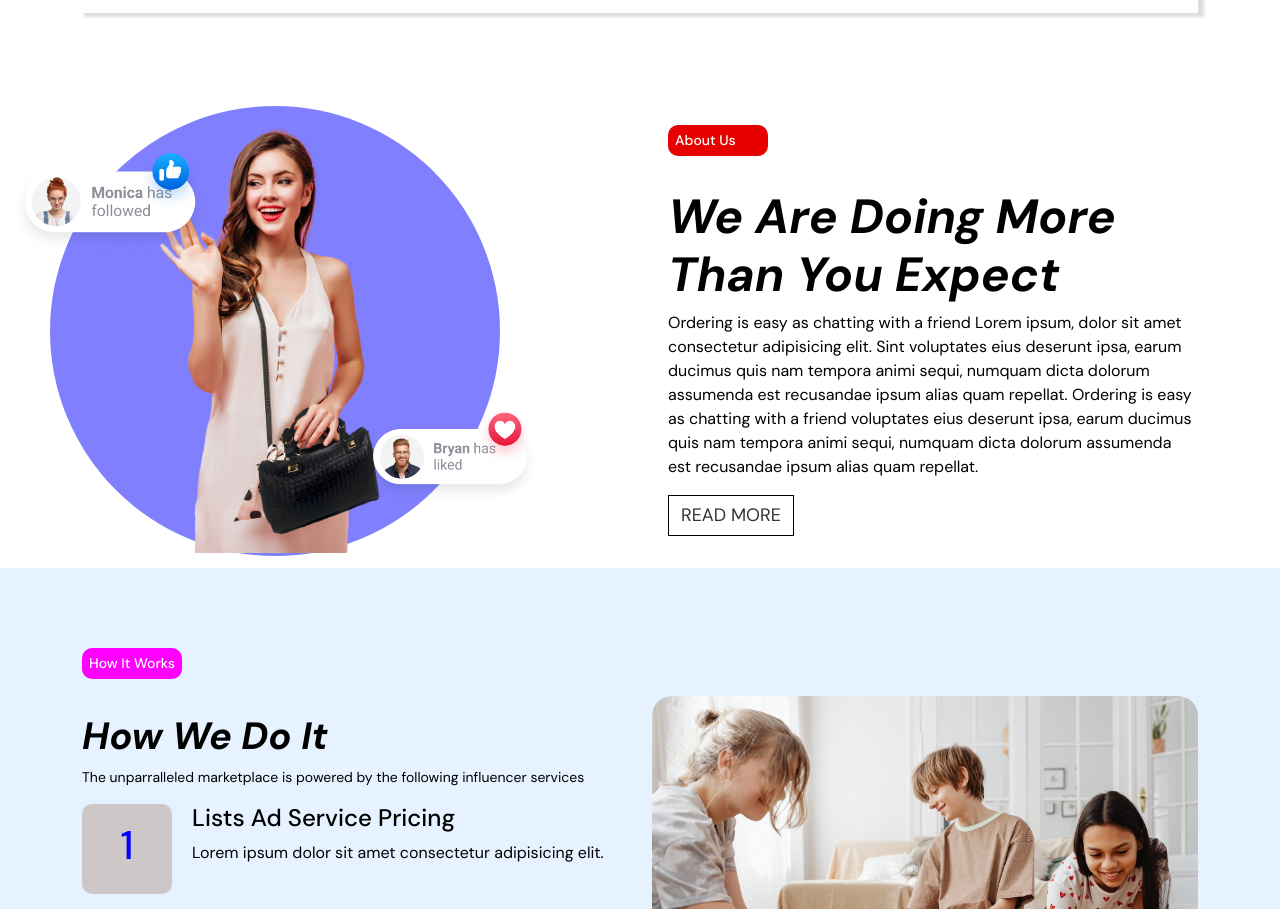
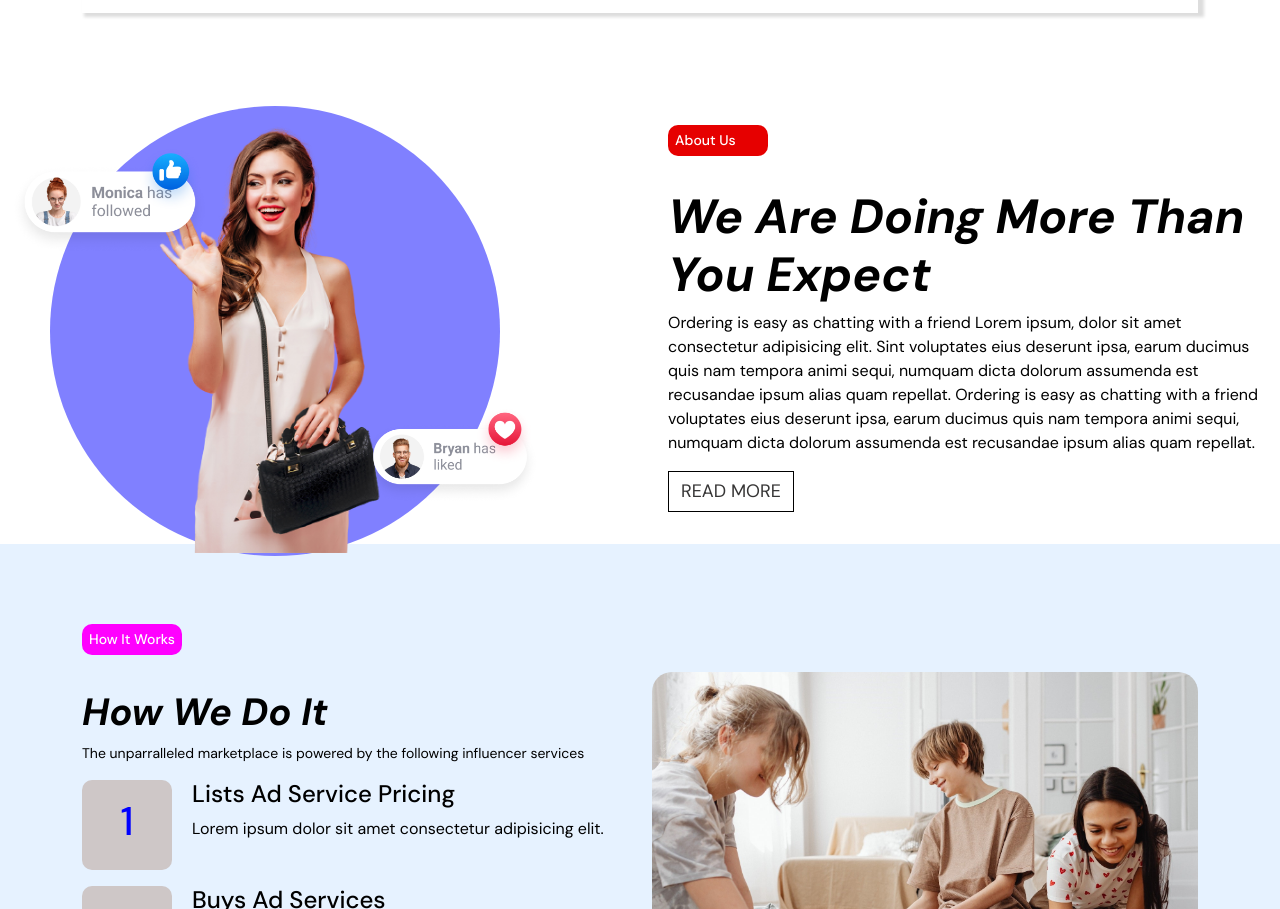
Before and after one commit to zahid-800/starryhire-khan, a plain HTML site: page index.html in a window 1280 px wide. Shown: the part 854-1763 px from the top of the page. Drawn offline with nearby package versions, Linux system fonts and the light colour scheme; a web font is replaced by a local one.

Commit message:
Update index.html
Ratin

```diff
--- a/index.html
+++ b/index.html
@@ -108,7 +108,7 @@
     </section>
     <!-- about us page start -->
     <section>
-        <div class="container about_height mt-5 pb-3 pt-3">
+        <div class="container-fluid about_height mt-5 pb-3 pt-3">
             <div class="row about_responsive g-4">
                 <div class="col-md-6">
                     <div class="a-block"></div>
```
